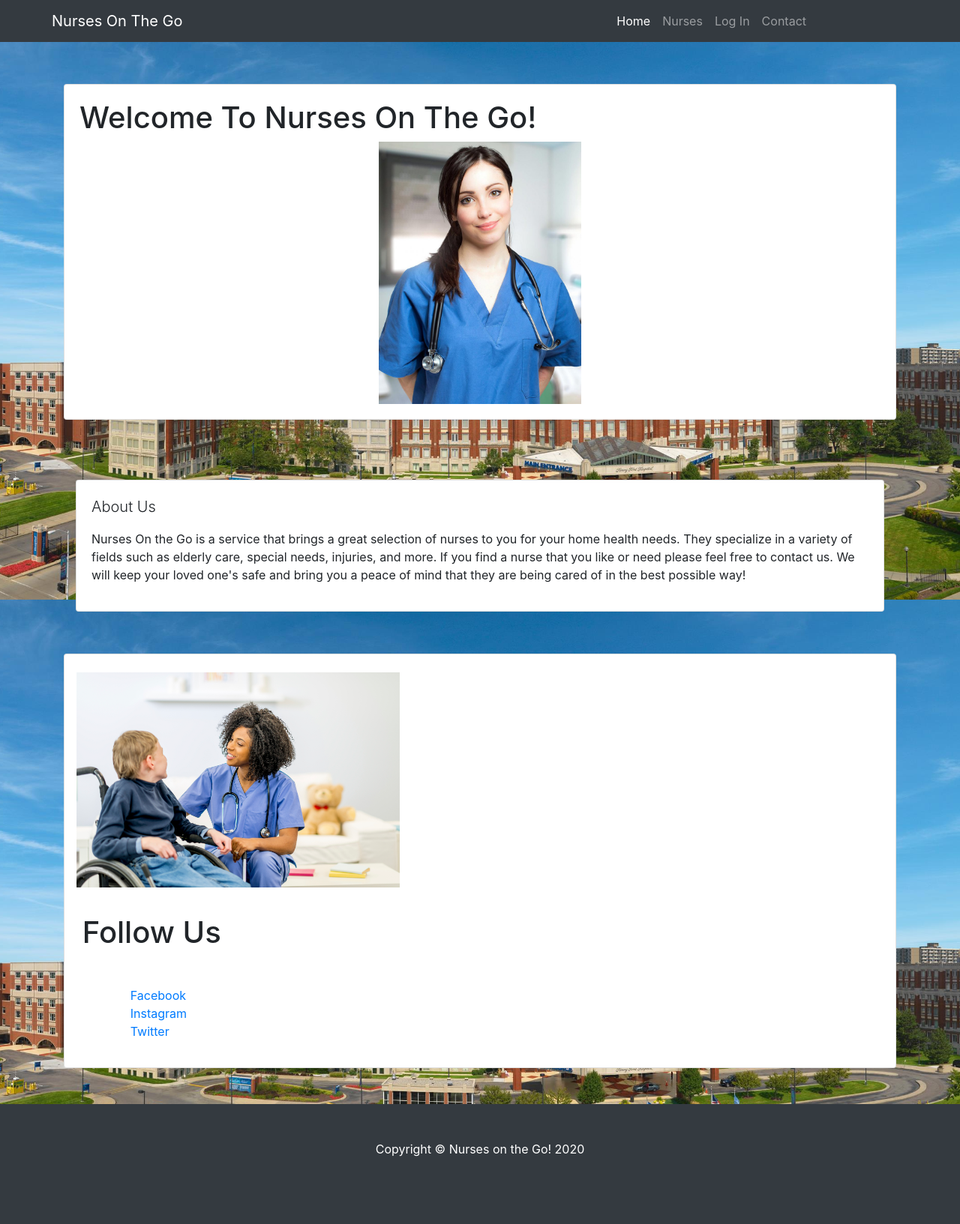
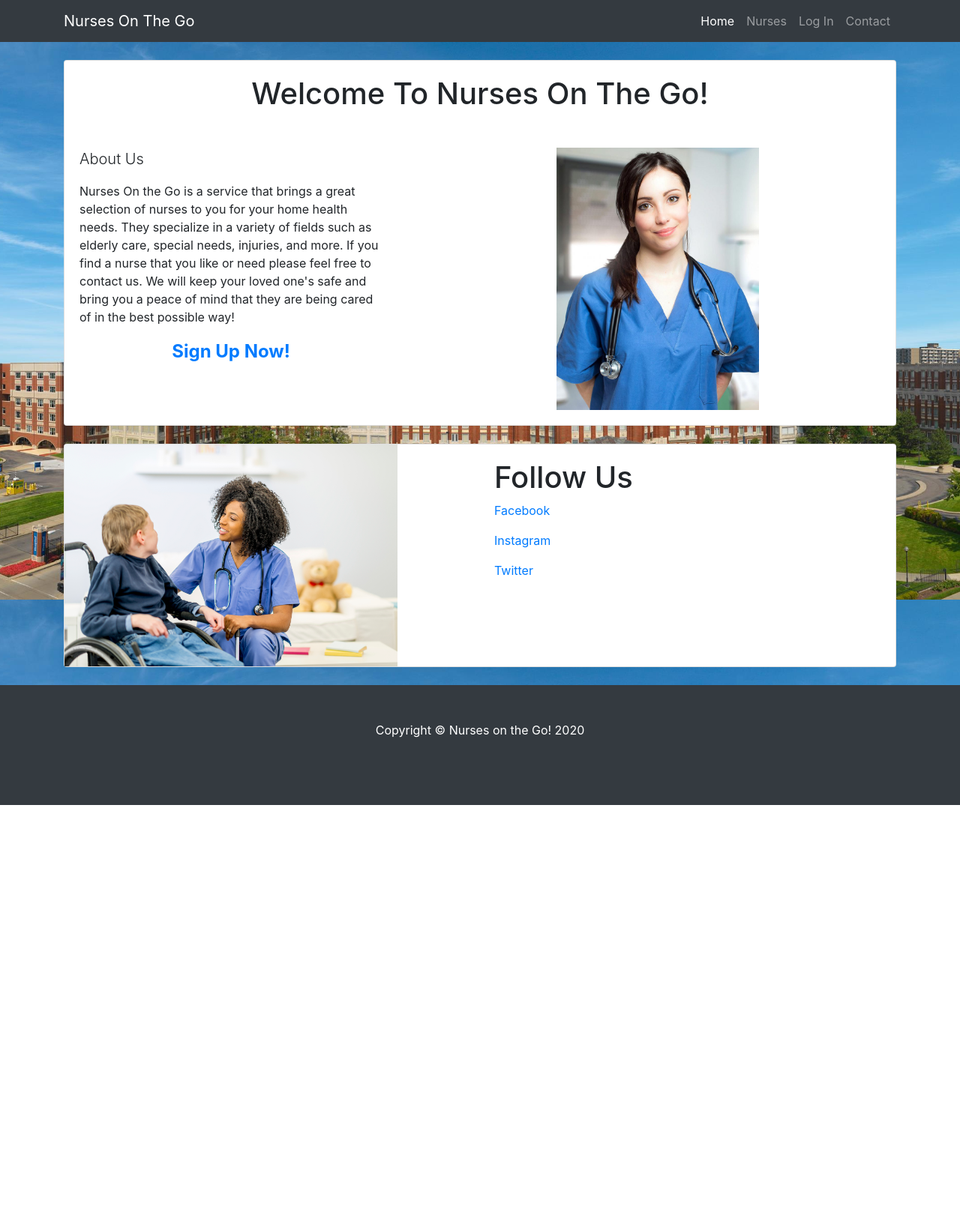
Before and after one commit to AudreyTHNguyen/Sardines, a PHP site: page /Home.php in a window 1280 px wide. Shown: the whole page at 75% size. After the commit the page ends 1074 px from the top, so only its background shows below. Run offline with PHP 8.4, Linux system fonts and the light colour scheme.

Commit message:
Updated Home and Contact
No longer breaks when not logged in.  Further refinements to Home page.

```diff
--- a/Nurse Capstone 3-24/Home.php
+++ b/Nurse Capstone 3-24/Home.php
@@ -60,8 +60,8 @@
                         <a class="nav-link" href="contact.php">Contact</a>
                     </li>
                     <li class="nav-item">
+                        <?php  if (isset($_SESSION['username'])) : ?>
                         <a class="nav-link">
-                            <?php  if (isset($_SESSION['username'])) : ?>
                             Welcome <strong>
                                 <?php echo $_SESSION['username']; ?></strong>
                         </a>
@@ -82,51 +82,53 @@
     <!-- /.col-lg-3 -->
 
     <br>
-    <br>
 
     <div class="container">
         <div class="card">
             <div class="card-body">
-                <h1>Welcome To Nurses On The Go!</h1>
+                <h1 style="text-align: center">Welcome To Nurses On The Go!</h1>
+            </div>
+            <div class="row">
+                <div class="col-lg-5">
+                    <div class="card-body">
+                        <p class="lead">About Us </p>
+                        <p>Nurses On the Go is a service that brings a great selection of nurses to you for your home health needs. They specialize in a variety of fields such as elderly care, special needs, injuries, and more. If you find a nurse that you like or need please feel free to contact us. We will keep your loved one's safe and bring you a peace of mind that they are being cared of in the best possible way!</p>
+
+                        <strong>
+                            <p class="mx-auto" style="text-align: center; font-size: x-large"><a href="register.php">Sign Up Now!</a></p>
+                        </strong>
+                    </div>
+                </div>
+                <div class="card-body">
+
                     <img class="img-fluid d-block mx-auto" src="Nurse1.jpg" alt="" style="height: 350px">
                 </div>
             </div>
         </div>
 
-    <!-- Content section -->
-    <section class="py-5">
-        <div class="container">
-            <div class="card h-100">
-                <div class="card-body">
-                    <p class="lead">About Us </p>
-                    <p>Nurses On the Go is a service that brings a great selection of nurses to you for your home health needs. They specialize in a variety of fields such as elderly care, special needs, injuries, and more. If you find a nurse that you like or need please feel free to contact us. We will keep your loved one's safe and bring you a peace of mind that they are being cared of in the best possible way!</p>
-                </div>
-            </div>
-
-            <br>
         <br>
 
-            <div class="card h-100">
+        <div class="card">
             <div class="row">
                 <div class="col-lg-5">
                     <img class="mx-auto" width="100%" src="child.jpg" alt="">
                 </div>
-                    <div class="card-body" style="padding-left: 2%">
+                <div class="card-body" style="padding-left: 10%">
                     <h1>Follow Us</h1>
-                        <ol>
-
-                            <ul><a href="#" title="Facebook"> Facebook </a></ul>
-                            <ul><a href="#" title="Instagram"> Instagram </a></ul>
-                            <ul><a href="#" title="Twitter"> Twitter </a></ul>
 
 
-                        </ol>
+                    <p><a href="#" title="Facebook"> Facebook </a></p>
+                    <p><a href="#" title="Instagram"> Instagram </a></p>
+                    <p><a href="#" title="Twitter"> Twitter </a></p>
+
+
+
                 </div>
             </div>
         </div>
     </div>
 
-    </section>
+    <br>
 
 
     <!-- Footer -->
--- a/Nurse Capstone 3-24/contact.php
+++ b/Nurse Capstone 3-24/contact.php
@@ -58,8 +58,8 @@
                         </a>
                     </li>
                     <li class="nav-item">
+                        <?php  if (isset($_SESSION['username'])) : ?>
                         <a class="nav-link">
-                            <?php  if (isset($_SESSION['username'])) : ?>
                             Welcome <strong>
                                 <?php echo $_SESSION['username']; ?></strong>
                         </a>
```
Lines whose indentation alone changed are shown as unchanged.
